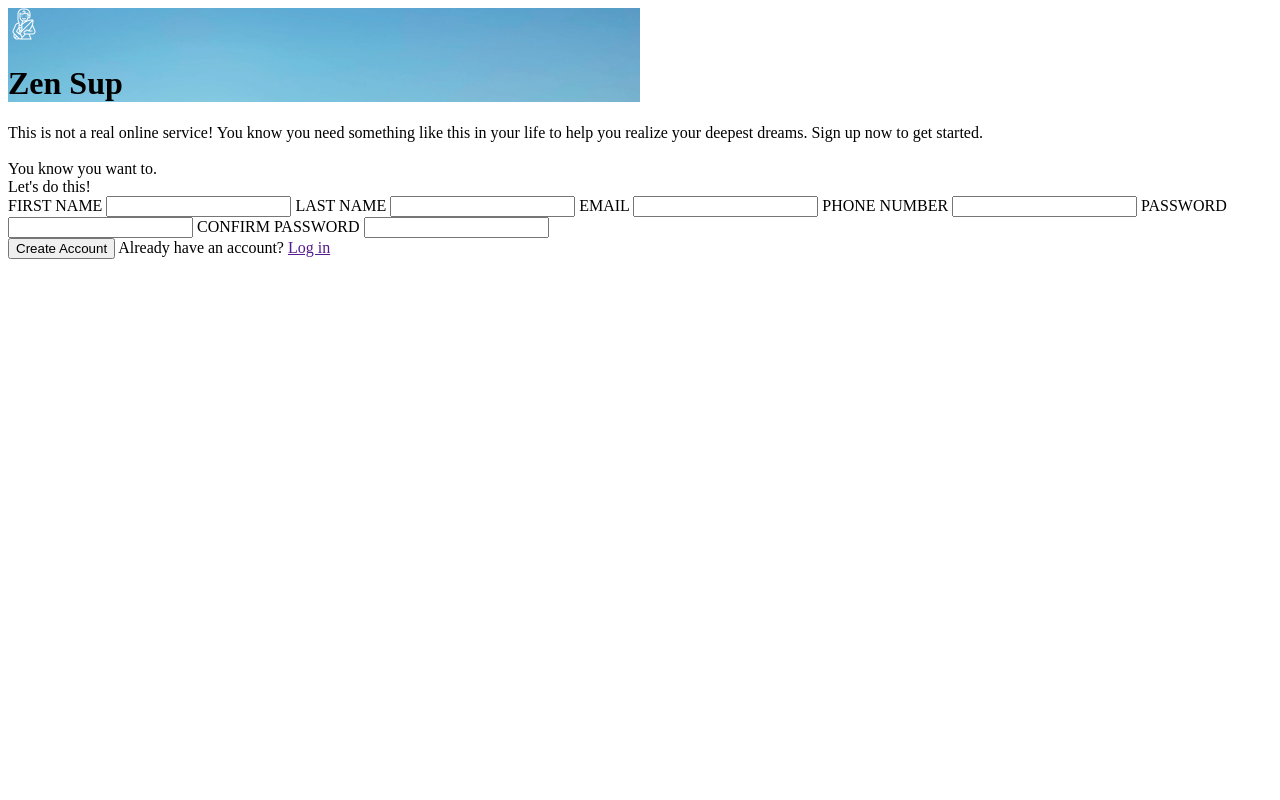
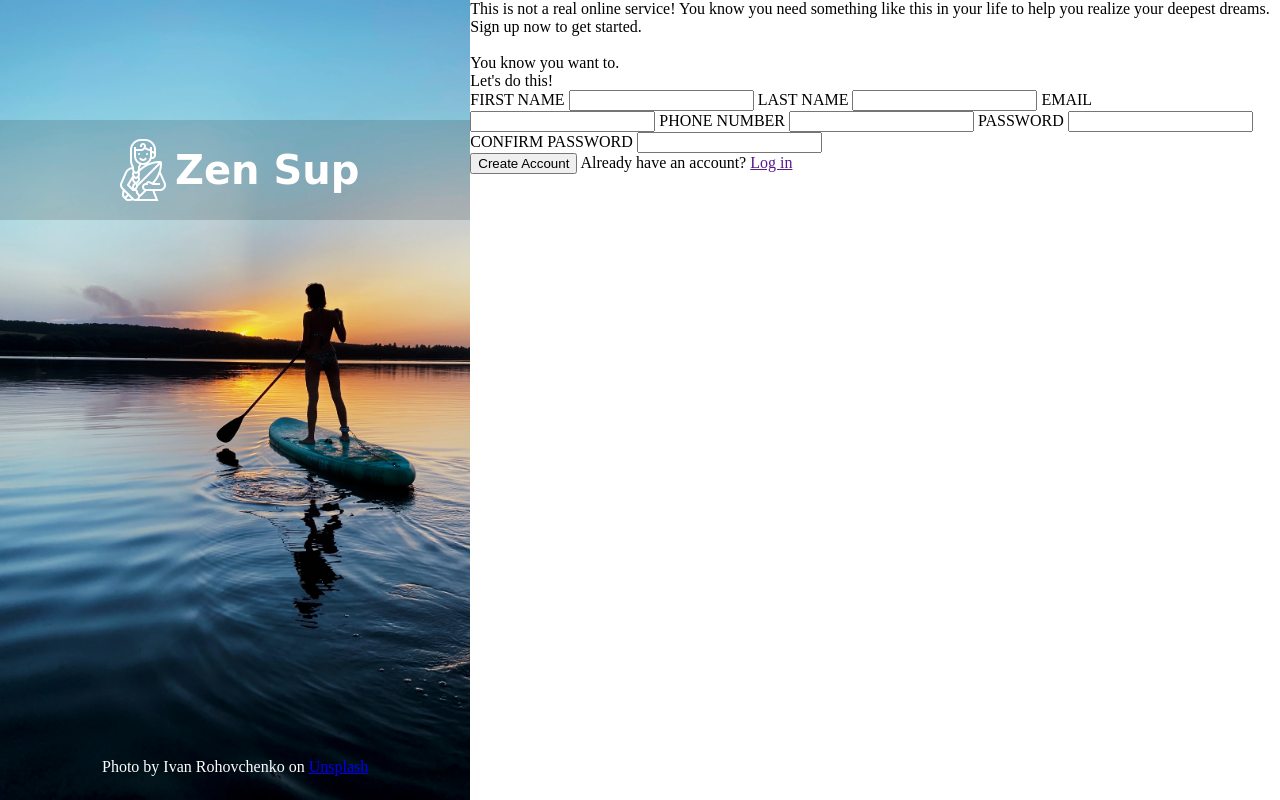
Before and after one commit to NerwenElensar/sign-up-form, a plain HTML site: page index.html in a window 1280 px wide. Drawn offline with Linux system fonts and the light colour scheme; a web font is replaced by a local one.

Commit message:
style left part of sign up page and general layout structure

```diff
--- a/index.html
+++ b/index.html
@@ -15,12 +15,12 @@
   </head>
   <body>
     <div class="left">
-      <div class="header">
-        <div class="overlay">
-          <img src="images/sup-icon.png" alt="An icon" class="icon" />
-          <h1>Zen Sup</h1>
-        </div>
-        <div class="credits"></div>
+      <div class="overlay">
+        <img src="images/sup-icon.png" alt="An icon" class="icon" />
+        <h1>Zen Sup</h1>
+      </div>
+      <div class="credits">
+        Photo by Ivan Rohovchenko on <a href="http://unsplash.com">Unsplash</a>
       </div>
     </div>
     <div class="right">
--- a/styles.css
+++ b/styles.css
@@ -1,9 +1,48 @@
-.header {
+body {
+    margin: 0;
+    padding: 0;
+    display: flex;
+    width: 100vw;
+    height: 100vh;
+}
+
+/* Left part */
+
+h1 {
+    display: inline;
+    color: white;
+    font-size: 2.5rem;
+    font-family: 'Reggae One', cursive;
+}
+
+.left {
+    position: relative;
     background-image: url("images/sup-bg.jpg");
-    background-size: 50%;
     background-repeat: no-repeat;
+    background-size: cover;
+    width: 80%;
+    height: 100vh;
+}
+
+.overlay {
+    position: absolute;
+    top: 15%;
+    width: 100%;
+    display: flex;
+    align-items: center;
+    justify-content: center;
+    background-color: rgba(0, 0, 0, 0.15);
 }
 
 .icon {
-    width: 32px;
+    width: 4rem;
 }
+
+.credits{
+    color: white;
+    position: absolute;
+    left: 0;
+    right: 0;
+    text-align: center;
+    bottom: 3%
+}
```
